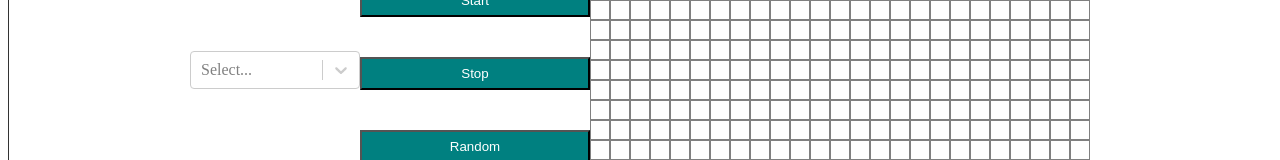
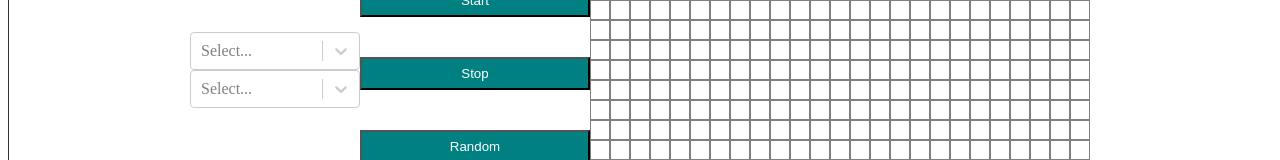
Before and after one commit to vy3191/CS-Build-Week-1, a React app: page / in a window 1280 px wide. Shown: the part 338-498 px from the top of the page. Built offline with nearby package versions, Linux system fonts and the light colour scheme; the HTML template or start-up script is replaced by a standard one.

Commit message:
Allow users to specify the cell color

```diff
--- a/src/Board.js
+++ b/src/Board.js
@@ -15,11 +15,23 @@ const timeOptions = [
   { value: '5000', label:'5000' },
 ];
 
+const colorOptions = [
+  {value: '#FA8072', label: 'SALMON'},
+  {value: '#FF0000', label: 'RED'},
+  {value: '#008000', label: 'GREEN'},
+  {value: '#0000FF', label: 'BLUE'},
+  {value: '#800080', label: 'PURPLE'},
+  {value: '#FF1493', label: 'PINK'},
+  {value: '#FF4500', label: 'ORANGE'},
+
+]
+
 function Board() {
   const [running, setRunning] = useState(false);
   const [time, setTime] = useState(200);
   const [numberOfRows, setNumberOfRows] = useState(25);
   const [numberOfColumns, setNumberOfColumns] = useState(25);
+  const [color, setColor] = useState('black');
   const operations = [
     [0,1],
     [0,-1],
@@ -87,6 +99,10 @@ function Board() {
     console.log(`Option selected:`, time.value);
   };
 
+  const handleColor = (color) => {
+     setColor(color.value);
+  }
+
   console.log('Before click', running);
   console.log('time or speed', time);
   return (
@@ -98,6 +114,12 @@ function Board() {
           label="choose speed"
           onChange={handleTime}
           options={timeOptions}
+        />
+        <Select
+          value={color}
+          defaultValue={colorOptions[1]}
+          onChange={handleColor}
+          options={colorOptions}
         />
       </div>
       <div className="buttons-container">
@@ -141,7 +163,7 @@ function Board() {
               style={{
                 width:20,
                 height:20,
-                backgroundColor: grid[rowIndex][columnIndex] ? 'black' : undefined,
+                backgroundColor: grid[rowIndex][columnIndex] ? color : undefined,
                 border: '1px solid gray'
               }}
             />
```
